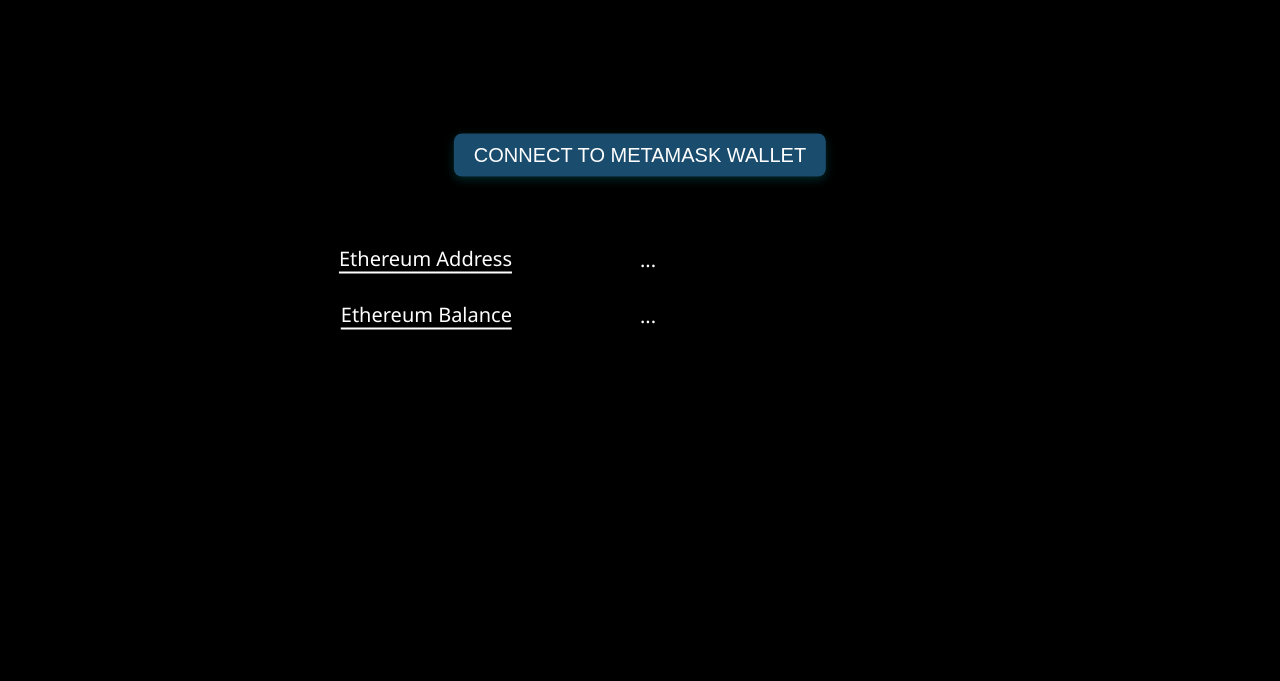
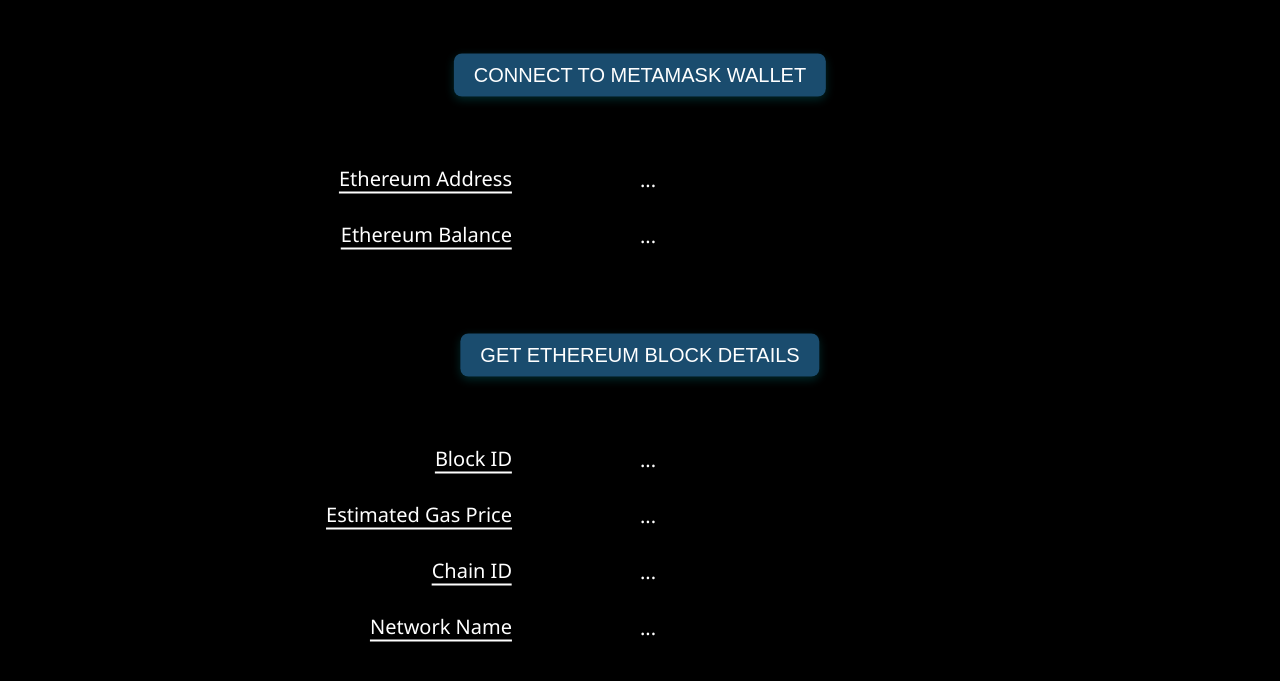
Before and after one commit to Casimir-Kuzyk/Dapp, a website with bundled scripts: page index.html in a window 1280 px wide. Shown: the part 85-766 px from the top of the page. Built offline with nearby package versions, Linux system fonts and the light colour scheme.

Commit message:
updated Dapp

```diff
--- a/index.css
+++ b/index.css
@@ -61,7 +61,7 @@
     box-shadow: 0 3px 10px rgba(1, 82, 82, 0.5);
     margin: auto;
     position: absolute;
-    top: 30%;
+    top: 20%;
     left: 50%;
     transform: translate(-50%,-50%);
 }
@@ -77,7 +77,7 @@
     display: block;
     margin: auto;
     position: absolute;
-    top: 50%;
+    top: 40%;
     left: 50%;
     text-align: left;
     transform: translate(0,-50%);
@@ -89,7 +89,7 @@
     display: inline-block;
     margin: auto;
     position: absolute;
-    top: 50%;
+    top: 40%;
     left: 40%;
     transform: translate(-100%,-50%);
     border-bottom: 2px solid white;
@@ -122,7 +122,7 @@
     display: inline-block;
     margin: auto;
     position: absolute;
-    top: 43%;
+    top: 33%;
     left: 50%;
     text-align: left;
     transform: translate(0,-50%);
@@ -134,7 +134,7 @@
     display: inline-block;
     margin: auto;
     position: absolute;
-    top: 43%;
+    top: 33%;
     left: 40%;
     transform: translate(-100%,-50%);
     border-bottom: 2px solid white;
@@ -154,3 +154,183 @@
 #ethAddress:hover::after {
     width: 60ch;
 }
+
+#infoButton {
+    display: inline-block;
+    padding: 10px 20px;
+    font-size: 20px;
+    font-weight: Medium;
+    text-align: center;
+    text-transform: uppercase;
+    color: #fff;
+    background-color: rgba(52, 152, 219, 0.5);
+    border: none;
+    border-radius: 8px;
+    box-shadow: 0 3px 10px rgba(1, 82, 82, 0.5);
+    margin: auto;
+    position: absolute;
+    top: 55%;
+    left: 50%;
+    transform: translate(-50%,-50%);
+}
+
+#infoButton:hover {
+    background-color: #2980b9;
+    cursor: pointer;
+  }
+
+#ethereum-block {
+    font-size: 20px;
+    color: white;
+    display: inline-block;
+    margin: auto;
+    position: absolute;
+    top: 68%;
+    left: 50%;
+    text-align: left;
+    transform: translate(0,-50%);
+}
+
+#ethBlock {
+    font-size: 20px;
+    color: white;
+    display: inline-block;
+    margin: auto;
+    position: absolute;
+    top: 68%;
+    left: 40%;
+    transform: translate(-100%,-50%);
+    border-bottom: 2px solid white;
+    transition: width 0.5s ease-out;
+}
+
+#ethBlock::after {
+    content: '';
+    position: absolute;
+    left: 100%;
+    bottom: -2px;
+    width: 0ch; /* Adjust this value to change the length of the line */
+    border-bottom: 2px solid white;
+    transition: width 0.5s ease-out;
+}
+
+#ethBlock:hover::after {
+    width: 30ch;
+}
+
+#ethereum-gas {
+    font-size: 20px;
+    color: white;
+    display: inline-block;
+    margin: auto;
+    position: absolute;
+    top: 75%;
+    left: 50%;
+    text-align: left;
+    transform: translate(0,-50%);
+}
+
+#ethGas {
+    font-size: 20px;
+    color: white;
+    display: inline-block;
+    margin: auto;
+    position: absolute;
+    top: 75%;
+    left: 40%;
+    transform: translate(-100%,-50%);
+    border-bottom: 2px solid white;
+    transition: width 0.5s ease-out;
+}
+
+#ethGas::after {
+    content: '';
+    position: absolute;
+    left: 100%;
+    bottom: -2px;
+    width: 0ch; /* Adjust this value to change the length of the line */
+    border-bottom: 2px solid white;
+    transition: width 0.5s ease-out;
+}
+
+#ethGas:hover::after {
+    width: 30ch;
+}
+
+#ethereum-chain {
+    font-size: 20px;
+    color: white;
+    display: inline-block;
+    margin: auto;
+    position: absolute;
+    top: 82%;
+    left: 50%;
+    text-align: left;
+    transform: translate(0,-50%);
+}
+
+#ethChain {
+    font-size: 20px;
+    color: white;
+    display: inline-block;
+    margin: auto;
+    position: absolute;
+    top: 82%;
+    left: 40%;
+    transform: translate(-100%,-50%);
+    border-bottom: 2px solid white;
+    transition: width 0.5s ease-out;
+}
+
+#ethChain::after {
+    content: '';
+    position: absolute;
+    left: 100%;
+    bottom: -2px;
+    width: 0ch; /* Adjust this value to change the length of the line */
+    border-bottom: 2px solid white;
+    transition: width 0.5s ease-out;
+}
+
+#ethChain:hover::after {
+    width: 30ch;
+}
+
+#ethereum-network {
+    font-size: 20px;
+    color: white;
+    display: inline-block;
+    margin: auto;
+    position: absolute;
+    top: 89%;
+    left: 50%;
+    text-align: left;
+    transform: translate(0,-50%);
+}
+
+#ethNetwork {
+    font-size: 20px;
+    color: white;
+    display: inline-block;
+    margin: auto;
+    position: absolute;
+    top: 89%;
+    left: 40%;
+    transform: translate(-100%,-50%);
+    border-bottom: 2px solid white;
+    transition: width 0.5s ease-out;
+}
+
+#ethNetwork::after {
+    content: '';
+    position: absolute;
+    left: 100%;
+    bottom: -2px;
+    width: 0ch; /* Adjust this value to change the length of the line */
+    border-bottom: 2px solid white;
+    transition: width 0.5s ease-out;
+}
+
+#ethNetwork:hover::after {
+    width: 30ch;
+}
--- a/index.html
+++ b/index.html
@@ -14,11 +14,7 @@
 <body>
     <nav id = "navbar">
         <ul>
-          <!-- <li><a href="#">Home</a></li> -->
           <li class="navbar-title"><a href="#">ETHEREUM CONNECTOR</a></li>
-          <!-- <li><a href="#">About</a></li>
-          <li><a href="#">Services</a></li>
-          <li><a href="#">Contact</a></li> -->
         </ul>
     </nav>
 
@@ -34,6 +30,28 @@
         <p>      ...</p>
     </div>
 
+    <button id="infoButton">Get Ethereum Block Details</button>
+
+    <p id="ethBlock">Block ID</p>
+    <div id="ethereum-block">
+        <p>      ...</p>
+    </div>
+
+    <p id="ethGas">Estimated Gas Price</p>
+    <div id="ethereum-gas">
+        <p>      ...</p>
+    </div>
+
+    <p id="ethChain">Chain ID</p>
+    <div id="ethereum-chain">
+        <p>      ...</p>
+    </div>
+
+    <p id="ethNetwork">Network Name</p>
+    <div id="ethereum-network">
+        <p>      ...</p>
+    </div>
+
 
     <script src ="bundle.js"></script>
 </body>
--- a/index.js
+++ b/index.js
@@ -5,6 +5,11 @@
 const walletButton = document.getElementById('myButton');
 const ethBalanceDiv = document.getElementById('ethereum-balance');
 const ethAddressDiv = document.getElementById('ethereum-address');
+const ethDetailsButton = document.getElementById('infoButton');
+const ethBlockDiv = document.getElementById('ethereum-block');
+const ethGasDiv = document.getElementById('ethereum-gas');
+const ethChainDiv = document.getElementById('ethereum-chain');
+const ethNetworkDiv = document.getElementById('ethereum-network');
 
 walletButton.addEventListener("click",function(){
     //provider is an ethereum provider, and we can create it with window.ethereum, which is how we access metamask in code.
@@ -28,6 +33,24 @@
     });
 });
 
+ethDetailsButton.addEventListener("click",function(){
+    const provider = new ethers.providers.Web3Provider(window.ethereum);
+
+    provider.getFeeData().then(GasPrice =>{
+        ethGasDiv.innerText = ethers.utils.formatEther(GasPrice.gasPrice);
+    })
+
+    provider.getBlockNumber().then(blockNumber =>{
+        ethBlockDiv.innerText = blockNumber.toString();
+    })
+
+    provider.getNetwork().then(Network =>{
+        ethChainDiv.innerText = Network.chainId.toString();
+        ethNetworkDiv.innerText = Network.name.toString();
+    })
+
+})
+
 //a) Create a div element in your html page. Give it an id, like ethereum-address.
 //b) In your javascript index.js, in the function callback we already have on the button's addEventListener, get that div element by ID. Then, set it's .innervalue property to the user's ethereum address.
 
```
Also changed, not shown: 1 other file.
